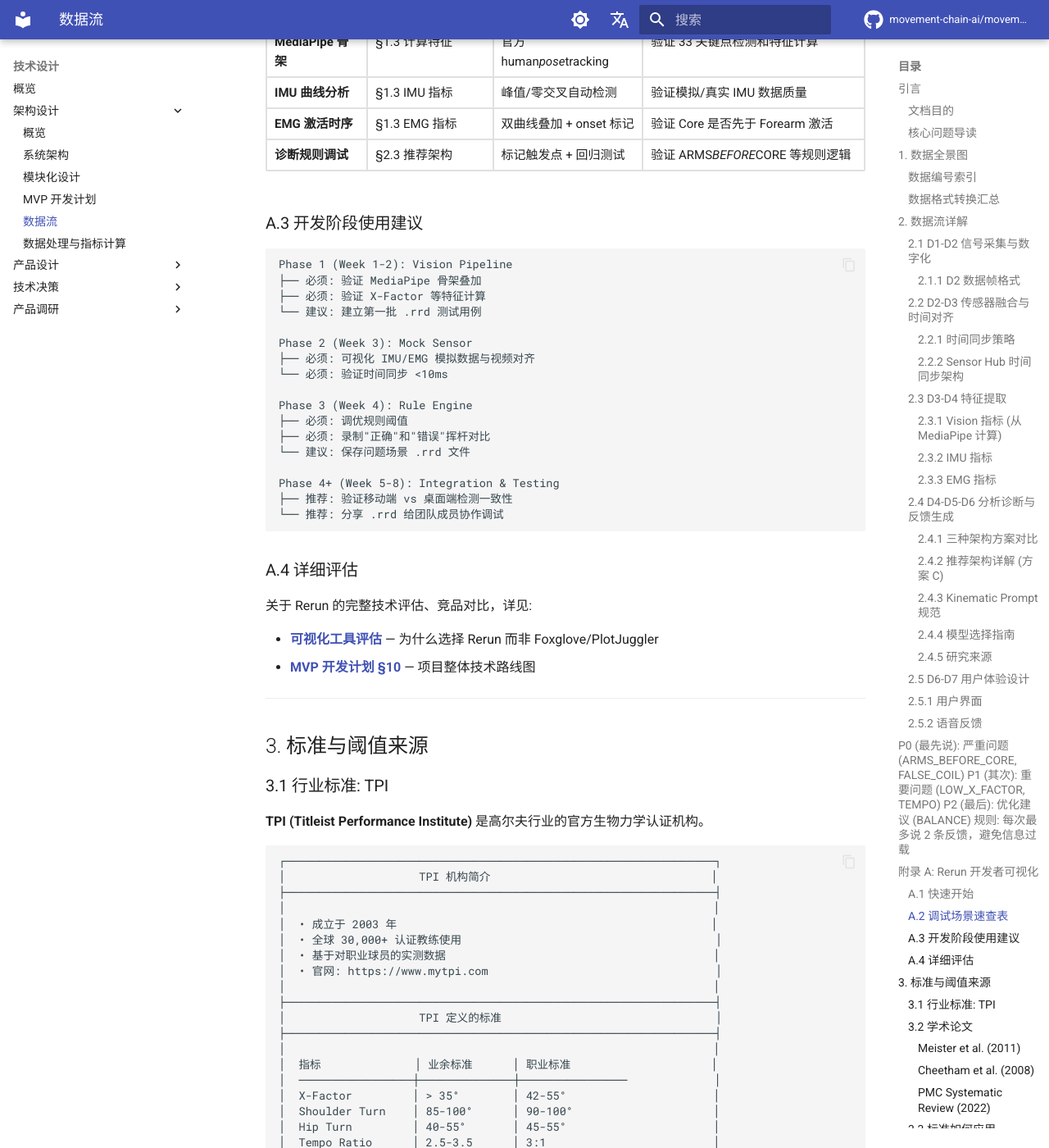
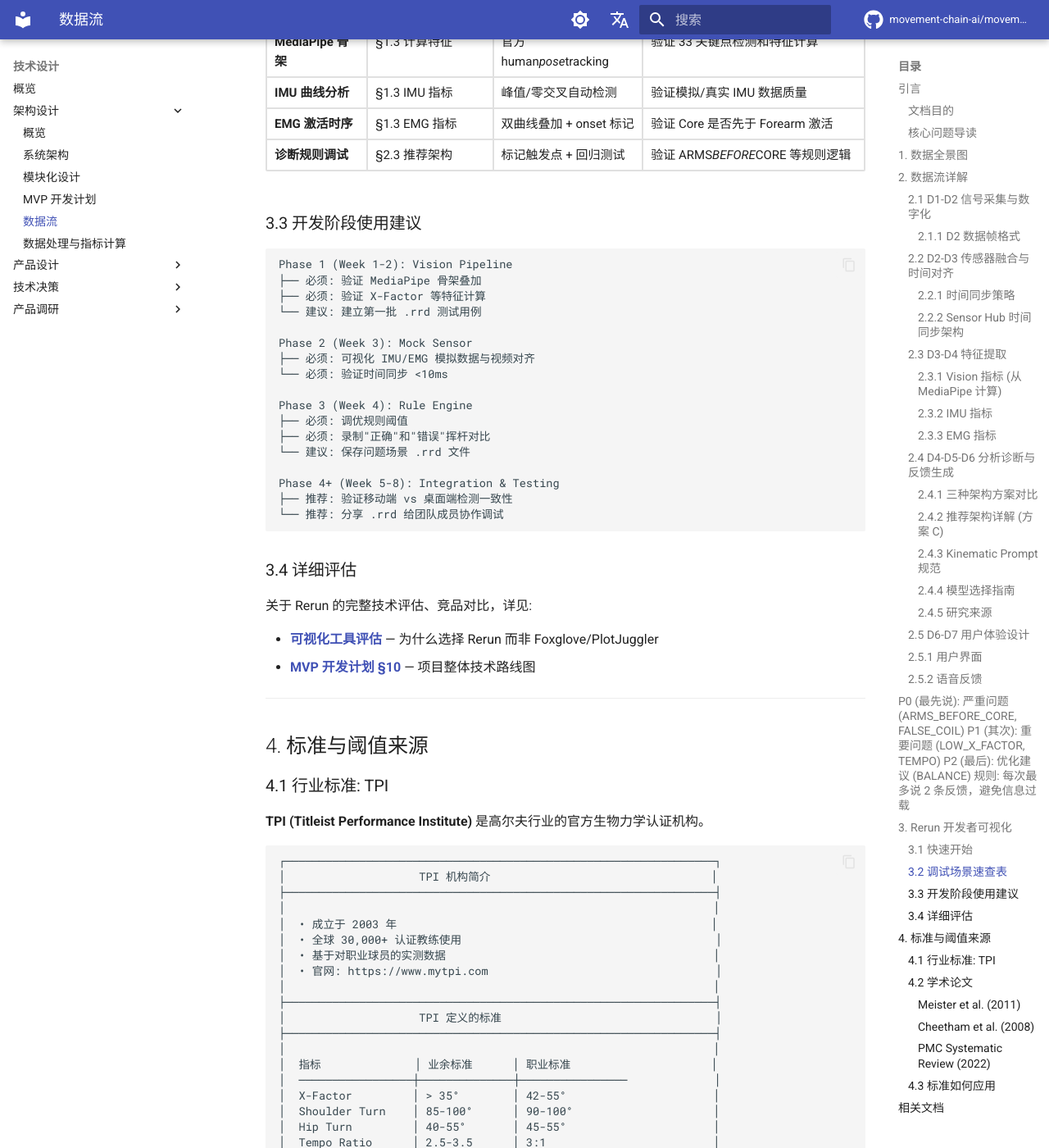
Before and after one commit to movement-chain-ai/movement-chain-docs, an MkDocs documentation site: the page built from docs/zh/design/architecture/data-flow.md, in a window 1280 px wide and 1400 px high, scrolled down 20219 px. Shown: the whole window at 82% size. Built offline with MkDocs 1.6.1 and Material for MkDocs 9.7.7, drawn with Linux system fonts in a browser that asks for light colours; comment, search, counter and statistics services are not loaded; the version menu is left out; some of the changed text lies outside the part shown.

Commit message:
fix: 重新编号章节 - Rerun §3, 标准与阈值 §4
- Rerun 开发者可视化改为 §3 (3.1-3.4)
- 标准与阈值来源改为 §4 (4.1-4.3)
- 更新导读表链接

🤖 Generated with [Claude Code](https://claude.com/claude-code)

Co-Authored-By: Claude Opus 4.5 <noreply@anthropic.com>

````diff
--- a/docs/zh/design/architecture/data-flow.md
+++ b/docs/zh/design/architecture/data-flow.md
@@ -200,7 +200,7 @@
 
 ```
 
-#### 数据编号索引
+**数据编号索引**
 
 | 编号 | 数据名称 | 说明 |
 |------|----------|------|
@@ -212,7 +212,7 @@
 | D6 | FeedbackResult | AI 反馈文本 + 分数 |
 | D7 | UserExperience | 最终用户体验 (UI/语音/触觉/Ghost) |
 
-#### 数据格式转换汇总
+**数据格式转换汇总**
 
 | 转换 | 输入 | 输出 | 关键转换 |
 |------|------|------|----------|
@@ -808,7 +808,7 @@ P2 (最后):   优化建议 (BALANCE)
 ```
 ---
 
-## 附录 A: Rerun 开发者可视化
+## 3. Rerun 开发者可视化
 
 Rerun 是**开发者调试工具**，用于验证多流数据是否正确对齐。
 
@@ -880,7 +880,7 @@ Rerun 是**开发者调试工具**，用于验证多流数据是否正确对齐
 
 ```
 
-### A.1 快速开始
+### 3.1 快速开始
 
 ```bash
 # 安装
@@ -897,7 +897,7 @@ rr.log("imu/gyro_z", rr.Scalar(gyro_z))
 rr.log("emg/core", rr.Scalar(core_activation))
 ```
 
-### A.2 调试场景速查表
+### 3.2 调试场景速查表
 
 | 场景 | 相关章节 | Rerun 功能 | 解决的问题 |
 |------|---------|-----------|-----------|
@@ -907,7 +907,7 @@ rr.log("emg/core", rr.Scalar(core_activation))
 | **EMG 激活时序** | §1.3 EMG 指标 | 双曲线叠加 + onset 标记 | 验证 Core 是否先于 Forearm 激活 |
 | **诊断规则调试** | §2.3 推荐架构 | 标记触发点 + 回归测试 | 验证 ARMS_BEFORE_CORE 等规则逻辑 |
 
-### A.3 开发阶段使用建议
+### 3.3 开发阶段使用建议
 
 ```text
 Phase 1 (Week 1-2): Vision Pipeline
@@ -929,7 +929,7 @@ Phase 4+ (Week 5-8): Integration & Testing
 └── 推荐: 分享 .rrd 给团队成员协作调试
 ```
 
-### A.4 详细评估
+### 3.4 详细评估
 
 关于 Rerun 的完整技术评估、竞品对比，详见:
 
@@ -938,9 +938,9 @@ Phase 4+ (Week 5-8): Integration & Testing
 
 ---
 
-## 3. 标准与阈值来源 {#3-标准与阈值来源}
+## 4. 标准与阈值来源 {#4-标准与阈值来源}
 
-### 3.1 行业标准: TPI
+### 4.1 行业标准: TPI
 
 **TPI (Titleist Performance Institute)** 是高尔夫行业的官方生物力学认证机构。
 
@@ -970,7 +970,7 @@ Phase 4+ (Week 5-8): Integration & Testing
 
 ---
 
-### 3.2 学术论文
+### 4.2 学术论文
 
 #### Meister et al. (2011)
 
@@ -1013,7 +1013,7 @@ Phase 4+ (Week 5-8): Integration & Testing
 
 ---
 
-### 3.3 标准如何应用
+### 4.3 标准如何应用
 
 **从研究到规则的转化过程**:
 
````
Also changed, not shown: other parts of docs/zh/design/architecture/data-flow.md (+2 -2 lines).
